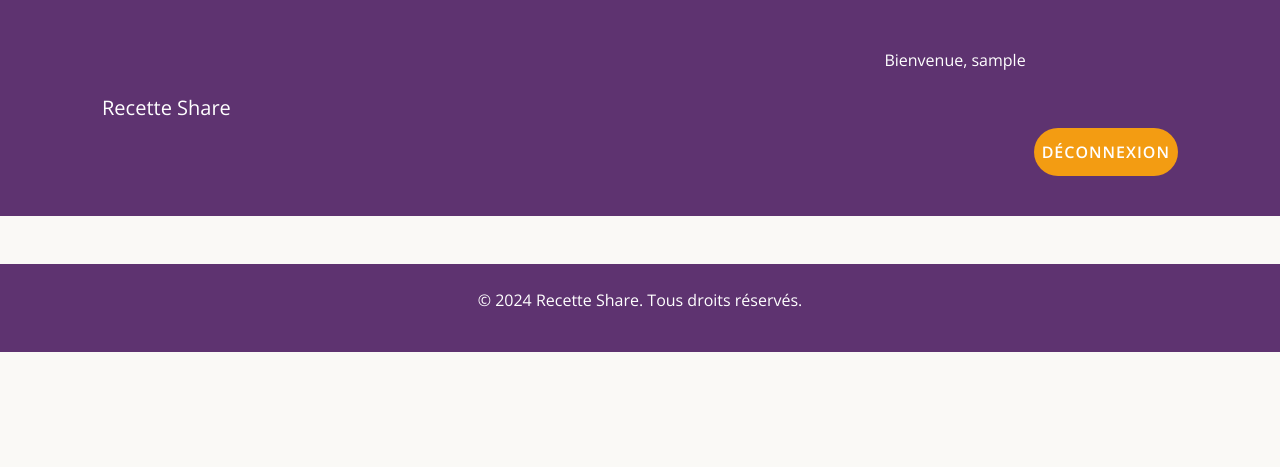
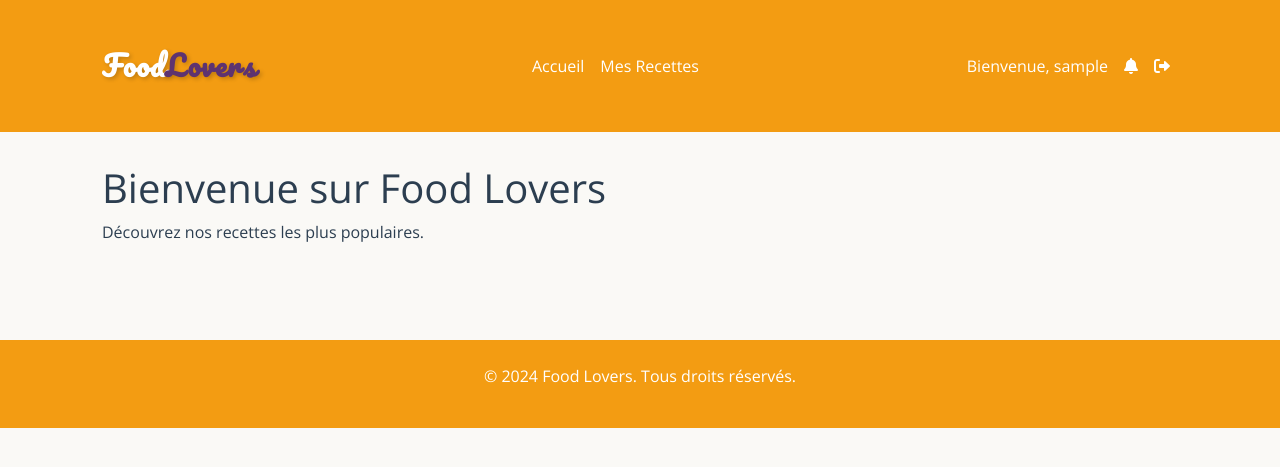
Before and after one commit to Hapsatou30/mini-projet-python, a Django app: page / in a window 1280 px wide. Shown: the top 467 px of the page. Run offline with Django 5.2, Linux system fonts and the light colour scheme; the visitor is signed in with stand-in values (Sample User, id 1); some libraries are stand-ins or nearby versions.

Commit message:
fichier base.html

```diff
--- /dev/null
+++ b/RecetteShare/recettes/static/css/style.css
@@ -0,0 +1,66 @@
+@import url('https://fonts.googleapis.com/css2?family=Pacifico&display=swap');
+/* Couleurs personnalisées */
+:root {
+    --primary-color: #F39C12;
+    --secondary-color: #FAF9F6;
+    --highlight-color: #5E3370;
+    --success-color: #27AE60;
+    --text-color: #2C3E50;
+}
+
+body {
+    font-family: 'Open Sans', sans-serif;
+    background-color: var(--secondary-color);
+    color: var(--text-color);
+}
+
+.navbar {
+    background-color: var(--primary-color);
+}
+.navbar-nav{
+    display: flex;
+    align-items: center;
+    justify-content: center;
+}
+.navbar .navbar-brand {
+    color: white !important;
+    font-family: 'Pacifico', cursive;
+           font-size: 28px;
+           font-weight: bold;
+           color: var(--primary-color);
+           text-shadow: 2px 2px 4px rgba(0, 0, 0, 0.2);
+           letter-spacing: 1px;
+}
+
+.navbar .nav-link {
+    color: white !important;
+}
+
+.menu {
+    transition: color 0.3s ease;
+}
+
+.menu:hover {
+    color: var(--highlight-color);
+}
+footer {
+    background-color: var(--primary-color);
+    color: white;
+}
+
+
+.container {
+    padding: 2rem;
+}
+
+.mt-5 {
+    margin-top: 3rem !important;
+}
+
+.text-center {
+    text-align: center;
+}
+
+.py-3 {
+    padding: 1.5rem 0 !important;
+}
--- a/RecetteShare/recettes/templates/recettes/accueil.html
+++ b/RecetteShare/recettes/templates/recettes/accueil.html
@@ -1,171 +1,10 @@
-<!DOCTYPE html>
-<html lang="fr">
-<head>
-    <meta charset="UTF-8">
-    <meta name="viewport" content="width=device-width, initial-scale=1.0">
-    <title>{% block title %}Recette Share{% endblock %}</title>
-    {% load static %}
-    <link rel="stylesheet" href="https://cdn.jsdelivr.net/npm/bootstrap@5.3.0/dist/css/bootstrap.min.css">
-    <link href="https://fonts.googleapis.com/css2?family=Roboto:wght@400;500;700&family=Open+Sans:wght@300;400;600&display=swap" rel="stylesheet">
-    <link rel="stylesheet" href="{% static 'css/bootstrap.min.css' %}">
-    <link rel="stylesheet" href="{% static 'css/animate.min.css' %}">
-    {% block extra_css %}{% endblock %}
-    <style>
-        /* Couleurs personnalisées */
-        :root {
-            --primary-color: #5E3370;
-            --secondary-color: #FAF9F6;
-            --highlight-color: #F39C12;
-            --success-color: #27AE60;
-            --text-color: #2C3E50;
-        }
 
-        body {
-            font-family: 'Open Sans', sans-serif;
-            background-color: var(--secondary-color);
-            color: var(--text-color);
-        }
+{% extends 'recettes/base.html' %}
 
-        .navbar {
-            background-color: var(--primary-color);
-        }
+{% block title %}Accueil - Food Lovers{% endblock %}
 
-        .navbar .navbar-brand, .navbar .nav-link {
-            color: white !important;
-        }
-
-        .navbar .nav-link:hover {
-            background-color: var(--highlight-color);
-            color: white !important;
-        }
-
-        footer {
-            background-color: var(--primary-color);
-            color: white;
-        }
-
-        .alert {
-            background-color: var(--primary-color);
-            color: white;
-        }
-
-        .btn-danger {
-            background-color: var(--highlight-color);
-            border-color: var(--highlight-color);
-            transition: all 0.3s ease;
-        }
-
-        .btn-danger:hover {
-            background-color: #d87b0e;
-            border-color: #d87b0e;
-        }
-
-        .btn-success {
-            background-color: var(--success-color);
-            border-color: var(--success-color);
-            transition: all 0.3s ease;
-        }
-
-        .btn-success:hover {
-            background-color: #1e8e4e;
-            border-color: #1e8e4e;
-        }
-
-        .container {
-            padding: 2rem;
-        }
-
-        .mt-5 {
-            margin-top: 3rem !important;
-        }
-
-        .text-center {
-            text-align: center;
-        }
-
-        .py-3 {
-            padding: 1.5rem 0 !important;
-        }
-
-        /* Formulaire Stylé */
-        .form-control {
-            border-radius: 30px;
-            transition: all 0.3s ease;
-        }
-
-        .form-control:focus {
-            border-color: var(--highlight-color);
-            box-shadow: 0 0 10px rgba(243, 156, 18, 0.5);
-        }
-
-        .btn {
-            border-radius: 30px;
-            padding: 12px 24px;
-            text-transform: uppercase;
-            font-weight: bold;
-            letter-spacing: 1px;
-        }
-
-        /* Section d'image */
-        .form-image {
-            display: none;
-        }
-
-        @media (min-width: 768px) {
-            .form-image {
-                display: block;
-                max-width: 50%;
-                margin-left: auto;
-                margin-right: auto;
-            }
-        }
-
-        .form-container {
-            display: flex;
-            align-items: center;
-            justify-content: center;
-            gap: 2rem;
-            flex-wrap: wrap;
-        }
-    </style>
-</head>
-<body>
-
-    <nav class="navbar navbar-expand-lg navbar-light">
-        <div class="container">
-            <a class="navbar-brand" href="{% url 'accueil' %}">Recette Share</a>
-            <div class="collapse navbar-collapse">
-                <ul class="navbar-nav ms-auto">
-                    {% if user.is_authenticated %}
-                        <li class="nav-item">
-                            <a class="nav-link" href="#">Bienvenue, {{ user.username }}</a>
-                        </li>
-                        <li class="nav-item">
-                            <div class="container mt-4">
-                                {% if messages %}
-                                    {% for message in messages %}
-                                        <div class="alert alert-{{ message.tags }}">{{ message }}</div>
-                                    {% endfor %}
-                                {% endif %}
-
-                                {% block content %}{% endblock %}
-                            </div>
-                            <a class="nav-link btn btn-danger text-white" href="{% url 'deconnexion' %}">Déconnexion</a>
-                        </li>
-                    {% else %}
-
-                    {% endif %}
-                </ul>
-            </div>
-        </div>
-    </nav>
-
-    <script src="{% static 'js/bootstrap.bundle.min.js' %}"></script>
-
-
-    <footer class="text-center mt-5 py-3">
-        <p>&copy; 2024 Recette Share. Tous droits réservés.</p>
-    </footer>
-
-</body>
-</html>
+{% block content %}
+    <h1>Bienvenue sur Food Lovers</h1>
+    <p>Découvrez nos recettes les plus populaires.</p>
+    <!-- Autres contenus spécifiques à cette page -->
+{% endblock %}
--- a/RecetteShare/recettes/templates/recettes/base.html
+++ b/RecetteShare/recettes/templates/recettes/base.html
@@ -1,3 +1,4 @@
+<!-- templates/base.html -->
 <!DOCTYPE html>
 <html lang="fr">
 <head>
@@ -9,163 +10,81 @@
     <link href="https://fonts.googleapis.com/css2?family=Roboto:wght@400;500;700&family=Open+Sans:wght@300;400;600&display=swap" rel="stylesheet">
     <link rel="stylesheet" href="{% static 'css/bootstrap.min.css' %}">
     <link rel="stylesheet" href="{% static 'css/animate.min.css' %}">
+    <link rel="stylesheet" href="https://cdnjs.cloudflare.com/ajax/libs/font-awesome/6.0.0-beta3/css/all.min.css">
+    <link rel="stylesheet" href="{% static 'css/style.css' %}">
+
     {% block extra_css %}{% endblock %}
-    <style>
-        /* Couleurs personnalisées */
-        :root {
-            --primary-color: #5E3370;
-            --secondary-color: #FAF9F6;
-            --highlight-color: #F39C12;
-            --success-color: #27AE60;
-            --text-color: #2C3E50;
-        }
-
-        body {
-            font-family: 'Open Sans', sans-serif;
-            background-color: var(--secondary-color);
-            color: var(--text-color);
-        }
-
-        .navbar {
-            background-color: var(--primary-color);
-        }
-
-        .navbar .navbar-brand, .navbar .nav-link {
-            color: white !important;
-        }
-
-        .navbar .nav-link:hover {
-            background-color: var(--highlight-color);
-            color: white !important;
-        }
-
-        footer {
-            background-color: var(--primary-color);
-            color: white;
-        }
-
-        .alert {
-            background-color: var(--primary-color);
-            color: white;
-        }
-
-        .btn-danger {
-            background-color: var(--highlight-color);
-            border-color: var(--highlight-color);
-            transition: all 0.3s ease;
-        }
-
-        .btn-danger:hover {
-            background-color: #d87b0e;
-            border-color: #d87b0e;
-        }
-
-        .btn-success {
-            background-color: var(--success-color);
-            border-color: var(--success-color);
-            transition: all 0.3s ease;
-        }
-
-        .btn-success:hover {
-            background-color: #1e8e4e;
-            border-color: #1e8e4e;
-        }
-
-        .container {
-            padding: 2rem;
-        }
-
-        .mt-5 {
-            margin-top: 3rem !important;
-        }
-
-        .text-center {
-            text-align: center;
-        }
-
-        .py-3 {
-            padding: 1.5rem 0 !important;
-        }
-
-        /* Formulaire Stylé */
-        .form-control {
-            border-radius: 30px;
-            transition: all 0.3s ease;
-        }
-
-        .form-control:focus {
-            border-color: var(--highlight-color);
-            box-shadow: 0 0 10px rgba(243, 156, 18, 0.5);
-        }
-
-        .btn {
-            border-radius: 30px;
-            padding: 12px 24px;
-            text-transform: uppercase;
-            font-weight: bold;
-            letter-spacing: 1px;
-        }
-
-        /* Section d'image */
-        .form-image {
-            display: none;
-        }
-
-        @media (min-width: 768px) {
-            .form-image {
-                display: block;
-                max-width: 50%;
-                margin-left: auto;
-                margin-right: auto;
-            }
-        }
-
-        .form-container {
-            display: flex;
-            align-items: center;
-            justify-content: center;
-            gap: 2rem;
-            flex-wrap: wrap;
-        }
-    </style>
 </head>
 <body>
 
     <nav class="navbar navbar-expand-lg navbar-light">
         <div class="container">
-            <a class="navbar-brand" href="{% url 'accueil' %}">Recette Share</a>
-            <div class="collapse navbar-collapse">
-                <ul class="navbar-nav ms-auto">
+            <!-- Logo à gauche -->
+            <a class="navbar-brand" href="{% url 'accueil' %}">
+                Food<span style="color: var(--highlight-color);">Lovers</span>
+            </a>
+
+            <!-- Bouton Burger pour le mobile -->
+            <button class="navbar-toggler" type="button" data-bs-toggle="collapse" data-bs-target="#navbarNav">
+                <span class="navbar-toggler-icon"></span>
+            </button>
+
+            <!-- Barre de navigation -->
+            <div class="collapse navbar-collapse d-flex justify-content-between w-100" id="navbarNav">
+
+                <!-- Menu centré -->
+                <ul class="navbar-nav mx-auto">
+                    <li class="nav-item">
+                        <a class="nav-link menu" href="{% url 'accueil' %}">Accueil</a>
+                    </li>
                     {% if user.is_authenticated %}
                         <li class="nav-item">
-                            <a class="nav-link" href="#">Bienvenue, {{ user.username }}</a>
+                            <a class="nav-link menu" href="{% url 'mes_recettes' %}">Mes Recettes</a>
+                        </li>
+                    {% endif %}
+                </ul>
+
+                <!-- Boutons à droite -->
+                <ul class="navbar-nav">
+                    {% if user.is_authenticated %}
+
+                        <li class="nav-item">
+                            <span class="nav-link">Bienvenue, {{ user.username }}</span>
                         </li>
                         <li class="nav-item">
-                            <a class="nav-link btn btn-danger text-white" href="{% url 'deconnexion' %}">Déconnexion</a>
+                            <a class="nav-link" href="">
+                                <i class="fas fa-bell"></i>
+                                {% if user.notifications.count > 0 %}
+                                    <span class="badge bg-danger">{{ user.notifications.count }}</span>
+                                {% endif %}
+                            </a>
+                        </li>
+                        <li class="nav-item">
+                            <a class="nav-link btn btn-danger text-white" href="{% url 'deconnexion' %}">
+                                <i class="fas fa-sign-out-alt"></i>
+                            </a>
                         </li>
                     {% else %}
-
+                        <li class="nav-item">
+                            <a class="nav-link" href="{% url 'connexion' %}">Connexion</a>
+                        </li>
+                        <li class="nav-item">
+                            <a class="nav-link" href="{% url 'inscription' %}">Inscription</a>
+                        </li>
                     {% endif %}
                 </ul>
             </div>
         </div>
     </nav>
 
-    <div class="container mt-4">
-        {% if messages %}
-            {% for message in messages %}
-                <div class="alert alert-{{ message.tags }}">{{ message }}</div>
-            {% endfor %}
-        {% endif %}
-
+    <div class="container">
         {% block content %}{% endblock %}
     </div>
-    <script src="{% static 'js/bootstrap.bundle.min.js' %}"></script>
-
 
     <footer class="text-center mt-5 py-3">
-        <p>&copy; 2024 Recette Share. Tous droits réservés.</p>
+        <p>&copy; 2024 Food Lovers. Tous droits réservés.</p>
     </footer>
 
+    <script src="{% static 'js/bootstrap.bundle.min.js' %}"></script>
 </body>
 </html>
--- a/RecetteShare/recettes/urls.py
+++ b/RecetteShare/recettes/urls.py
@@ -6,4 +6,5 @@ urlpatterns = [
     path("inscription/", inscription, name="inscription"),
     path("connexion/", connexion, name="connexion"),
     path("deconnexion/", deconnexion, name="deconnexion"),
+    path("mes_recettes/", views.mes_recettes, name="mes_recettes"),
 ]
--- a/RecetteShare/recettes/views.py
+++ b/RecetteShare/recettes/views.py
@@ -67,3 +67,8 @@ def deconnexion(request):
 def accueil(request):
     # On rend la page d'accueil
     return render(request, "recettes/accueil.html")
+
+#page  mes recettes
+def mes_recettes(request):
+    # On rend la page mes recettes
+    return render(request, "recettes/mes_recettes.html")
```
Also changed, not shown: RecetteShare/recettes/templates/recettes/connexion.html (+4 -4 lines), RecetteShare/recettes/templates/recettes/inscription.html (+4 -4 lines), RecetteShare/recettes/templates/recettes/mes_recettes.html (added, +10 -0 lines).
